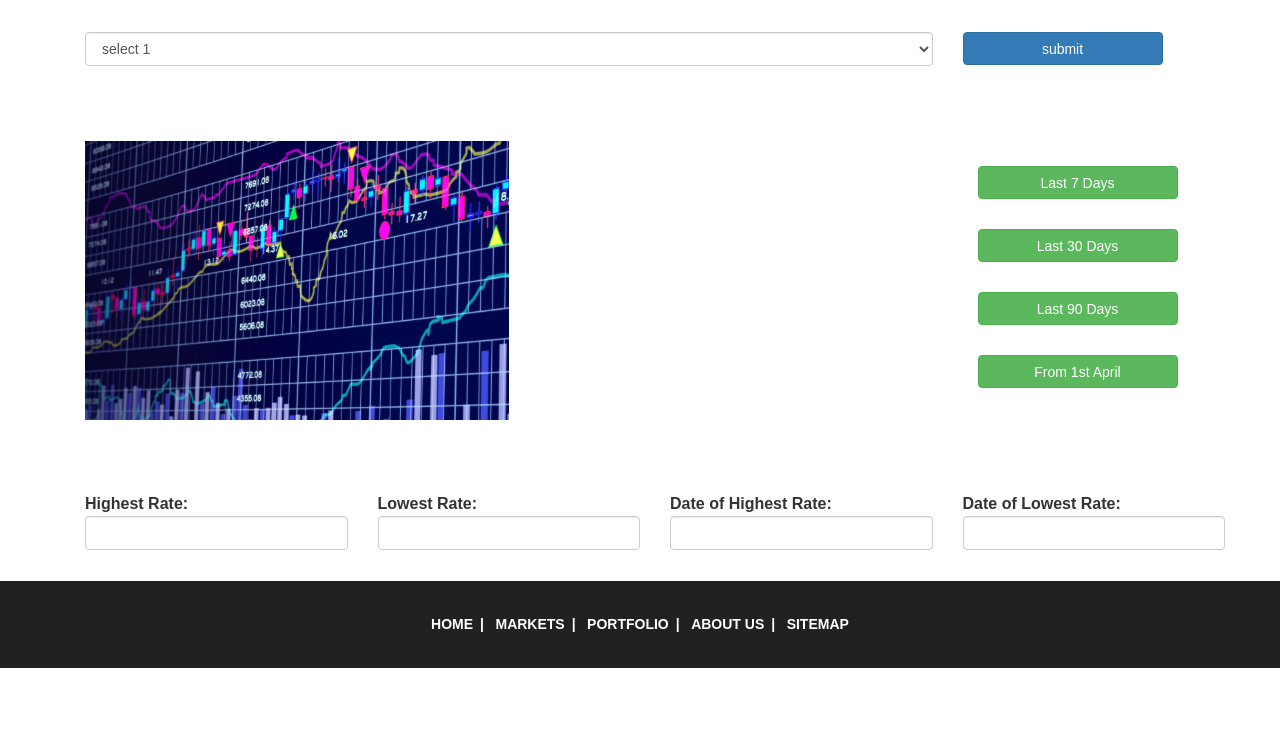
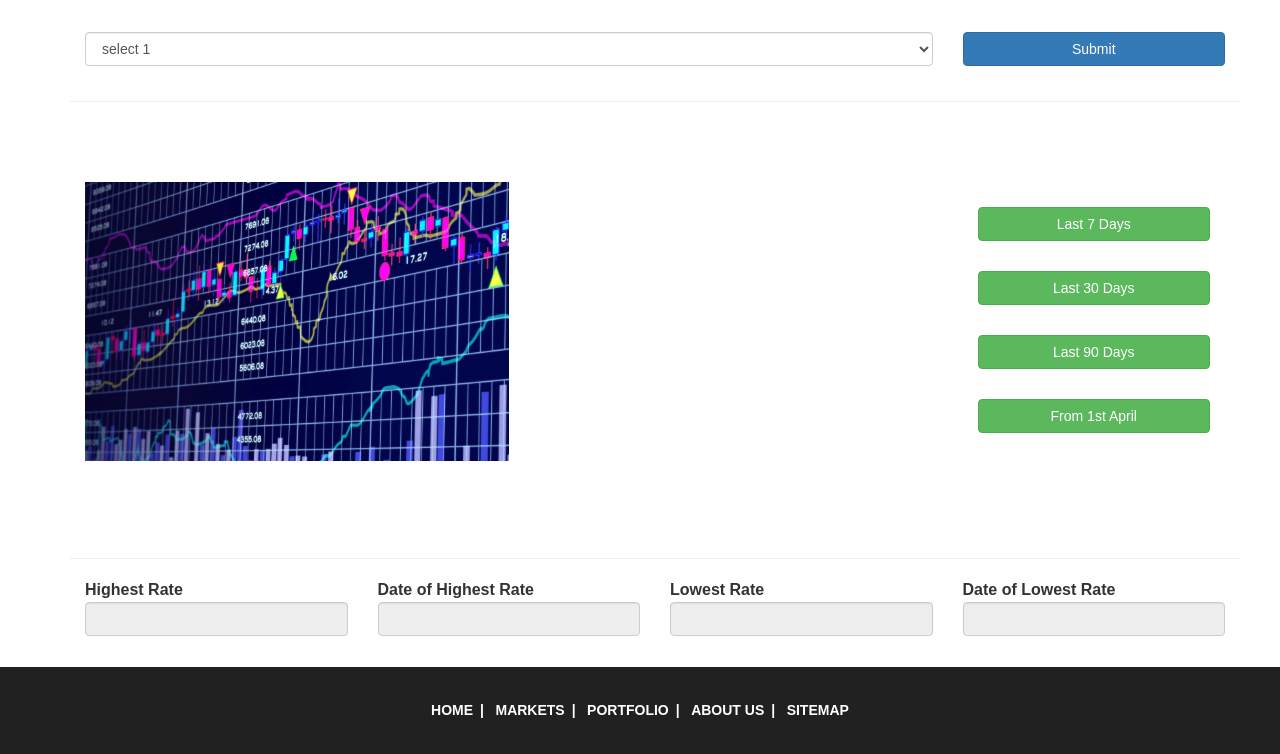
Before and after one commit to ShreyanshLodha/ProjectX, a Django app: template Project/templates/single.html in a window 1280 px wide. Shown: the part 192-946 px from the top of the page. Before the commit the page ends 860 px from the top, so only its background shows below. Run offline with Django 3.2, Linux system fonts and the light colour scheme; the template is opened without the code that fills it, so the values that code supplies are empty; some libraries are stand-ins or nearby versions; some web fonts are replaced.

Commit message:
Multiple changes in PreviousData.py, single.html
Signed-off-by: ShreyanshLodha <slodha96@gmail.com>

```diff
--- a/Project/PreviousData.py
+++ b/Project/PreviousData.py
@@ -47,9 +47,10 @@ def history():
             last_date_of_data_available = historical_data.objects.filter(sid = sid).values_list('date',flat=True).latest('date')
             print(last_date_of_data_available)
             if last_date_of_data_available != prev_day:
-                db_insertion(name,'2017-04-01',prev_day)
+                last_date_of_data_available += datetime.timedelta(days=1)
+                db_insertion(name,last_date_of_data_available,prev_day)
             else:
-                print("Not inserting data for " , name)
+                print("Data is up-to date ", name)
         except historical_data.DoesNotExist:
             db_insertion(name, '2017-04-01', prev_day)
 
--- a/Project/templates/single.html
+++ b/Project/templates/single.html
@@ -157,17 +157,18 @@ Smartphone Compatible web template, free webdesigns for Nokia, Samsung, LG, Sony
 						</div>
 
 						<div class="col-sm-3">
-							<button type="submit" class="btn btn-primary" style="width: 200px; height: 33px;">submit</button>
+		<form action="/ /" method="post">
+							<input type="submit" class="btn btn-primary" value="Submit" style="width: 100%;"></input>
+		</form>
 						</div>
 					</div>
 
 				</div>
 			</div>
 
-
-
 			<div class="container">
 					<div class="row">
+    <hr />
 						<div class="col-sm-9">
 							<img class="img-responsive" src= "{% static "images/trade.jpg" %}" alt=" " class="img-responsive" style="width:50%; height:50%; padding-top:60px;">
 						</div>
@@ -177,16 +178,16 @@ Smartphone Compatible web template, free webdesigns for Nokia, Samsung, LG, Sony
 						<tbody>
 							<tr>
 
-							<td class="type-info"><button type="button" class="btn btn-success" name="weekly" style="width:200px; height:33px;">Last 7 Days</button> </td>
+							<td class="type-info"><button type="button" class="btn btn-success" name="weekly" style="width:100%;">Last 7 Days</button> </td>
 							</tr>
 							<tr>
-								<td class="type-info"><button type="button" class="btn btn-success" name="monthly" style="width:200px; height:33px;">Last 30 Days</button></td>
+								<td class="type-info"><button type="button" class="btn btn-success" name="monthly" style="width:100%;">Last 30 Days</button></td>
 							</tr>
 							<tr>
-								<td class="type-info"><button type="button" class="btn btn-success" name="quarterly" style="width:200px; height:33px;">Last 90 Days</button></td>
+								<td class="type-info"><button type="button" class="btn btn-success" name="quarterly" style="width:100%;">Last 90 Days</button></td>
 							</tr>
 							<tr>
-								<td class="type-info"><button type="button" class="btn btn-success" name="1st april" style="width:200px; height:33px;">From 1st April</button></td>
+								<td class="type-info"><button type="button" class="btn btn-success" name="1st april" style="width:100%;">From 1st April</button></td>
 							</tr>
 
 						</tbody>
@@ -195,31 +196,31 @@ Smartphone Compatible web template, free webdesigns for Nokia, Samsung, LG, Sony
 					</div>
 
 					<div class="row" style="padding-top:70px;">
+    					<hr />
 						<div class="col-sm-3">
 							<div class="form-group">
-								<label for="usr">Highest Rate:</label>
-								<input type="text" name="Highest Rate" class="form-control" id="usr">
+								<label for="HRate">Highest Rate</label>
+								<input type="text" name="Highest Rate" class="form-control" id="HRate" readonly>
 							</div>
 						</div>
 
 						<div class="col-sm-3">
 							<div class="form-group">
-								<label for="usr">Lowest Rate:</label>
-								<input type="text" name="Lowest Rate" class="form-control" id="usr">
+								<label for="DateH">Date of Highest Rate</label>
+								<input type="text" name="Dt_of_Highest_Rate" class="form-control" id="DateH" readonly>
+							</div>
+						</div>
+						<div class="col-sm-3">
+							<div class="form-group">
+    							<label for="LRate">Lowest Rate</label>
+								<input type="text" name="Lowest Rate" class="form-control" id="LRate" readonly>
 							</div>
 						</div>
 
 						<div class="col-sm-3">
 							<div class="form-group">
-								<label for="usr">Date of Highest Rate:</label>
-								<input type="text" name="Dt_of_Highest_Rate" class="form-control" id="usr">
-							</div>
-						</div>
-
-						<div class="col-sm-3">
-							<div class="form-group">
-								<label for="usr">Date of Lowest Rate:</label>
-								<input type="text" name="Dt_of_Lowest_Rate" class="form-control" id="usr">
+								<label for="DateL">Date of Lowest Rate</label>
+								<input type="text" name="Dt_of_Lowest_Rate" class="form-control" id="DateL" readonly>
 							</div>
 						</div>
 
--- a/StockMarket/urls.py
+++ b/StockMarket/urls.py
@@ -51,4 +51,4 @@ urlpatterns = [
 
     url(r'^typography/$', typography),
 ]
-# Project.PreviousData.dataFetcher()
+Project.PreviousData.dataFetcher()
```
Also changed, not shown: Project/NSE-datasets-codes.csv (+5 -5 lines).
